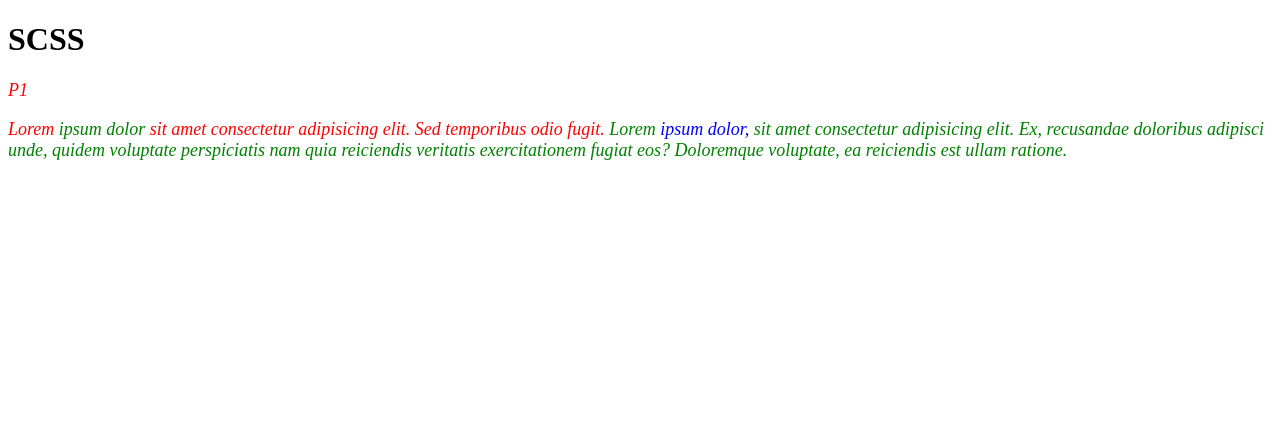
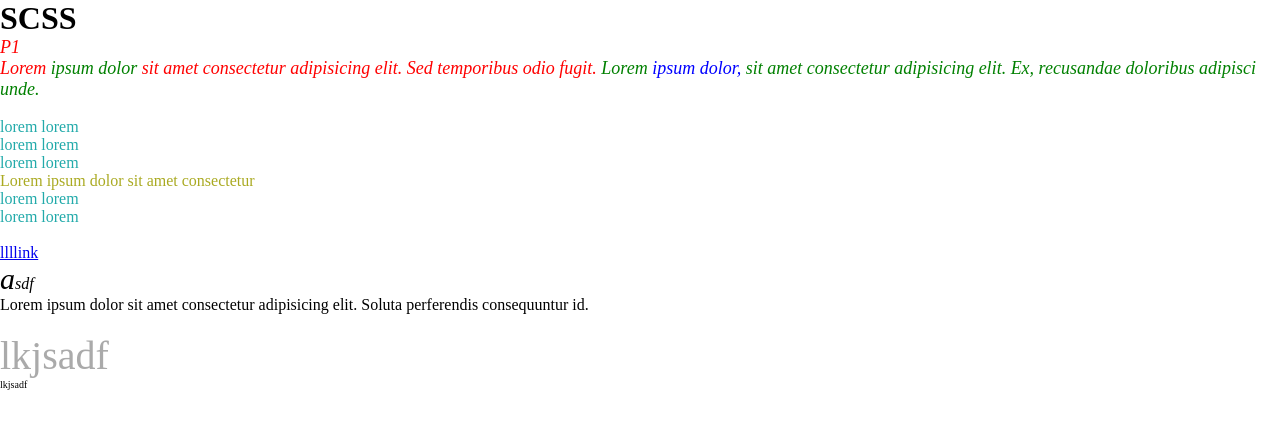
Before and after one commit to Vadim2011/SmallProjectPolytech, a plain HTML site: page _learn_html_css_js/_index.html in a window 1280 px wide. Drawn offline with nearby package versions, Linux system fonts and the light colour scheme; files that its build step writes are made by us from their sources.

Commit message:
3.0 scss

```diff
--- a/_learn_html_css_js/_index.html
+++ b/_learn_html_css_js/_index.html
@@ -4,7 +4,7 @@
   <meta charset="UTF-8">
   <meta http-equiv="X-UA-Compatible" content="IE=edge">
   <meta name="viewport" content="width=device-width, initial-scale=1.0">
-  <link rel="stylesheet" href="scss/main.css">
+  <link rel="stylesheet" href="css/main.css">
   <title>css</title>
 </head>
 <body>
@@ -18,8 +18,48 @@
       <span class="block__text">
       ipsum dolor,
       </span>
-      sit amet consectetur adipisicing elit. Ex, recusandae doloribus adipisci unde, quidem voluptate perspiciatis nam quia reiciendis veritatis exercitationem fugiat eos? Doloremque voluptate, ea reiciendis est ullam ratione.
+      sit amet consectetur adipisicing elit. Ex, recusandae doloribus adipisci unde.
     </span>
+  </div>
+  <br>
+
+  <div class="scss-div">
+    <p class="scss-p">lorem lorem</p>
+    <p class="scss-p">lorem lorem</p>
+    <p class="scss-p">lorem lorem</p>
+    <div>
+      <p class="scss-p">Lorem ipsum dolor sit amet consectetur</p>
+    </div>
+    <p class="scss-p">lorem lorem</p>
+    <p class="scss-p">lorem lorem</p>
+  </div>
+  <br>
+
+  <a class="link" href="#">
+    llllink
+  </a>
+  <br>
+
+  <div class="cart">
+    <div class="cart__body">
+      <div class="cart__title">
+        asdf
+      </div>
+      <div class="cart__text">
+        Lorem ipsum dolor sit amet consectetur adipisicing elit. Soluta perferendis consequuntur id.
+      </div>
+    </div>
+    <br>
+    <div class="cart--big">
+      lkjsadf
+    </div>
+  </div>
+  <div class="cart cart--big">
+    lkjsadf
+  </div>
+  <br>
+
+
 
   <br><br><br><br><br><br><br><br><br><br><br><br>
 </body>
--- a/_learn_html_css_js/scss/main.scss
+++ b/_learn_html_css_js/scss/main.scss
@@ -1,4 +1,42 @@
+// import =====================
+@import "null.scss";
 
+// variable =====================
+$fz: 18px;
+$color_1: #000;
+$color_2: #00f;
+
+// template =====================
+%tpl_border {
+  border: 1px solid #000;
+}
+// or
+// .tpl_border {
+//   border: 1px solid #000;
+// }
+// @extend .tpl_border;
+
+// mixin =====================
+@mixin fontz($f) {
+  font-size: $f;
+}
+// .other-clss {
+//   @include fontz(100px);
+// }
+
+// math =====================
+.any_block {
+  width: 300px / 960px * 100%;
+}
+
+
+.other-clss {
+  @extend %tpl_border;
+}
+
+.other-clss {
+  @include fontz(100px);
+}
 
 .block {
   font-style: italic;
@@ -14,7 +52,7 @@
 
 .block {
 
-  font-size: 18px;
+  font-size: $fz;
   color: red;
   span {
     color: green;
@@ -24,3 +62,58 @@
   }
 
 }
+
+.scss-div {
+  color: #aa2;
+  >.scss-p {
+    color: #2aa;
+  }
+}
+
+.link {
+  &:hover {
+    color: red;
+  }
+  &:active {
+    text-transform: uppercase;
+  }
+  &:focus {
+    text-decoration: line-through;
+  }
+}
+
+.cart {
+
+
+  &__body {
+    &::first-letter {
+      font-size: 30px;
+    }
+  }
+
+  &__title {
+    font-style: italic;
+  }
+
+  &__text {
+    font-weight: 100;
+  }
+
+  .cart--big {
+    font-size: 40px;
+    color: #aaa;
+  }
+
+  &.cart--big {
+    font-size: 10px;
+  }
+}
+
+.link-a {
+  &:hover {
+    display: none;
+  }
+  .other-class & {
+    display: none;
+  }
+}
--- /dev/null
+++ b/_learn_html_css_js/scss/null.scss
@@ -0,0 +1,4 @@
+* {
+  padding: 0;
+  margin: 0;
+}
```
Also changed, not shown: _learn_html_css_js/css/main.css, _learn_html_css_js/css/null.css (added).
